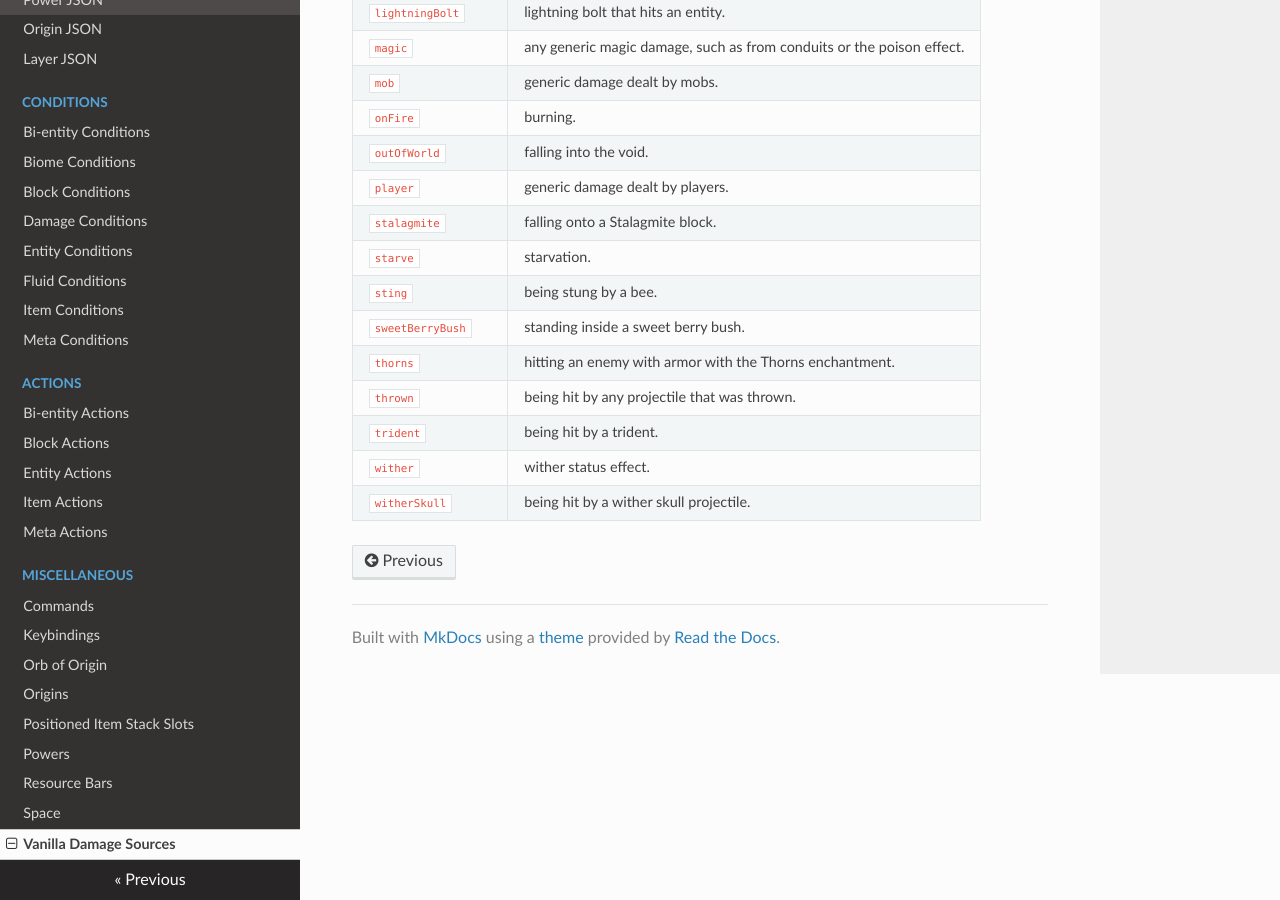
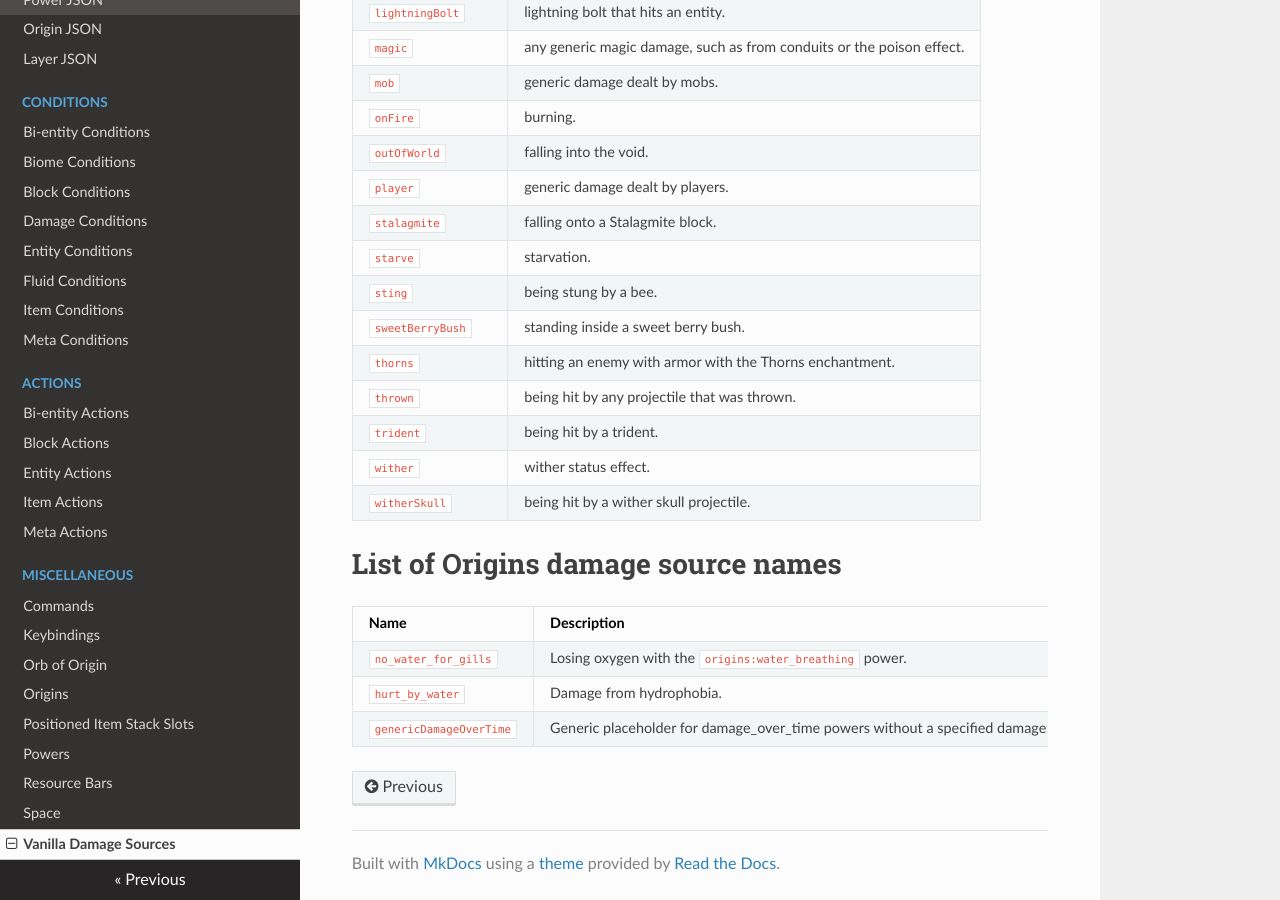
Before and after one commit to apace100/origins-docs, an MkDocs documentation site: the page built from docs/misc/vanilla_damage_sources.md, in a window 1280 px wide and 900 px high, scrolled down 970 px. Built offline with MkDocs 1.6.1, drawn with Linux system fonts in a browser that asks for light colours; nearby versions of some CDN libraries.

Commit message:
Added damage source names from the Origins mod

```diff
--- a/docs/misc/vanilla_damage_sources.md
+++ b/docs/misc/vanilla_damage_sources.md
@@ -43,3 +43,10 @@ date: 2021-06-23
   `trident`           |  being hit by a trident.
   `wither`            |  wither status effect.
   `witherSkull`       |  being hit by a wither skull projectile.
+
+# List of Origins damage source names
+  Name                |  Description
+----------------------|-------------------------------
+`no_water_for_gills`  |  Losing oxygen with the `origins:water_breathing` power.
+`hurt_by_water`       |  Damage from hydrophobia.
+`genericDamageOverTime`|  Generic placeholder for damage_over_time powers without a specified damage source.
```
